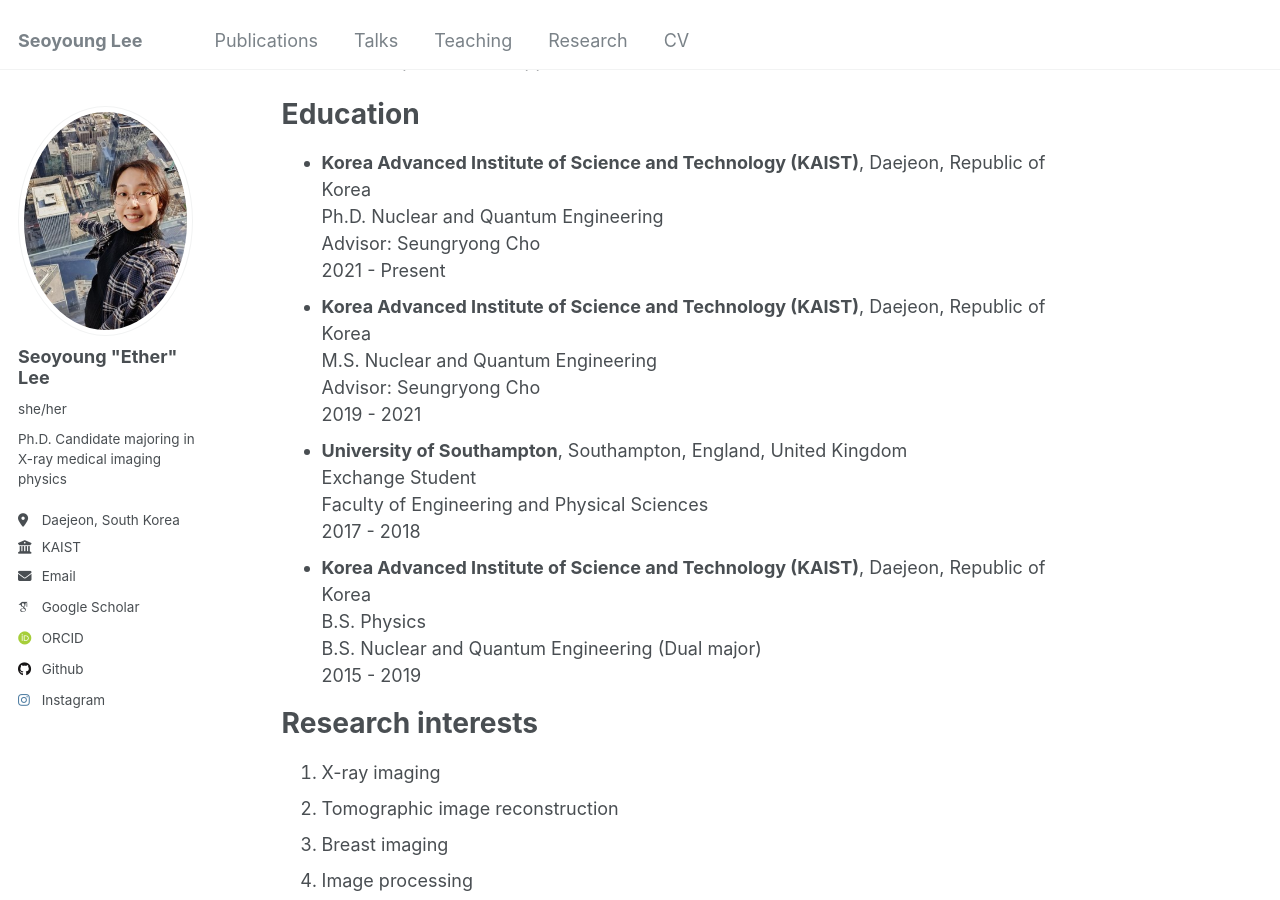
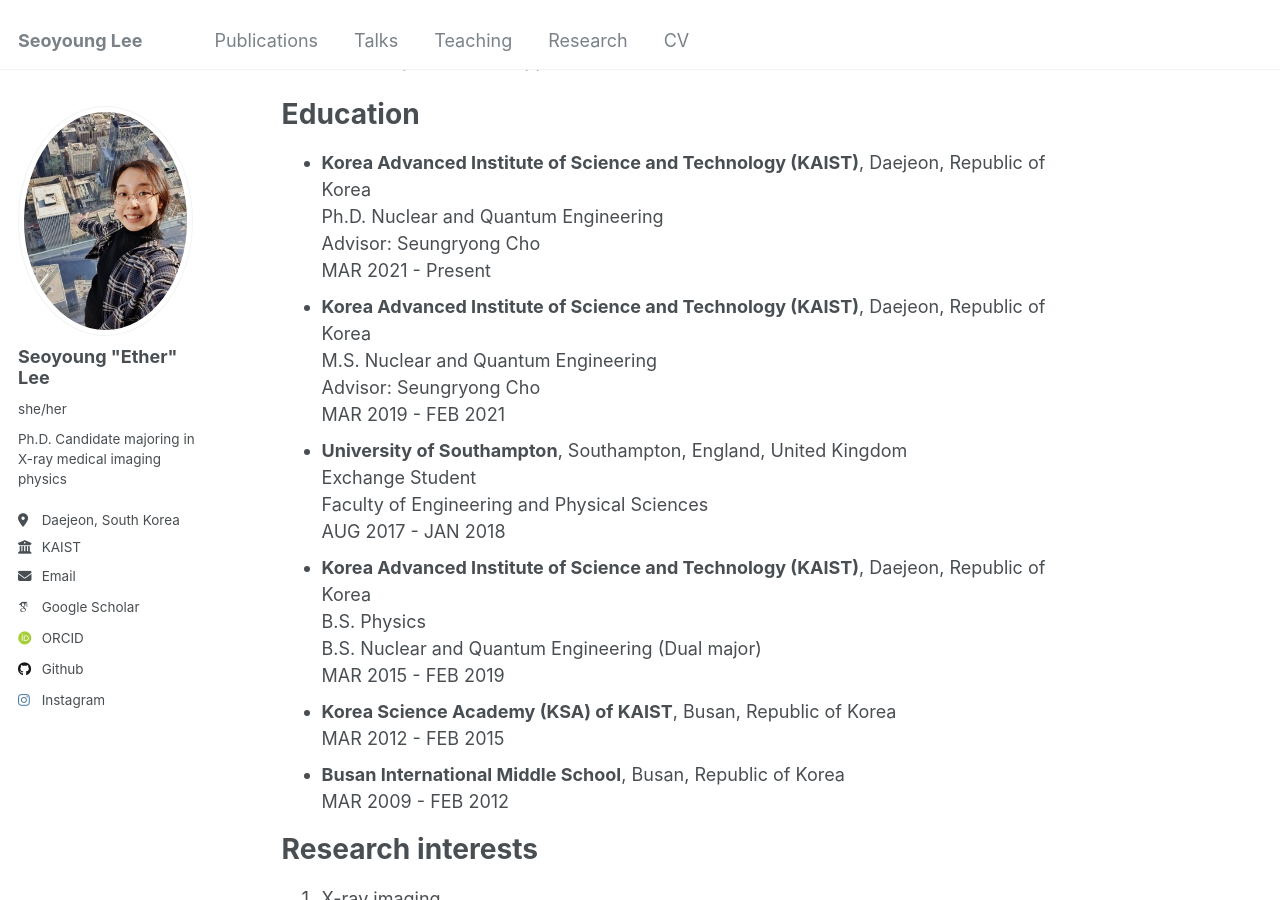
Before and after one commit to ether0/ether0.github.io, a Jekyll site: the page built from _pages/about.md, in a window 1280 px wide and 900 px high, scrolled down 209 px. Built offline with Jekyll 4.4.1, drawn with Linux system fonts in a browser that asks for light colours; some web fonts are replaced.

Commit message:
Update about.md

```diff
--- a/_pages/about.md
+++ b/_pages/about.md
@@ -14,19 +14,23 @@ Education
 - **Korea Advanced Institute of Science and Technology (KAIST)**, Daejeon, Republic of Korea
 Ph.D. Nuclear and Quantum Engineering
 Advisor: Seungryong Cho
-2021 - Present
+MAR 2021 - Present
 - **Korea Advanced Institute of Science and Technology (KAIST)**, Daejeon, Republic of Korea
 M.S. Nuclear and Quantum Engineering
 Advisor: Seungryong Cho
-2019 - 2021
+MAR 2019 - FEB 2021
 - **University of Southampton**, Southampton, England, United Kingdom
 Exchange Student
 Faculty of Engineering and Physical Sciences
-2017 - 2018
+AUG 2017 - JAN 2018
 - **Korea Advanced Institute of Science and Technology (KAIST)**, Daejeon, Republic of Korea
 B.S. Physics
 B.S. Nuclear and Quantum Engineering (Dual major)
-2015 - 2019
+MAR 2015 - FEB 2019
+- **Korea Science Academy (KSA) of KAIST**, Busan, Republic of Korea
+MAR 2012 - FEB 2015
+- **Busan International Middle School**, Busan, Republic of Korea
+MAR 2009 - FEB 2012
 
 Research interests
 ======
```
